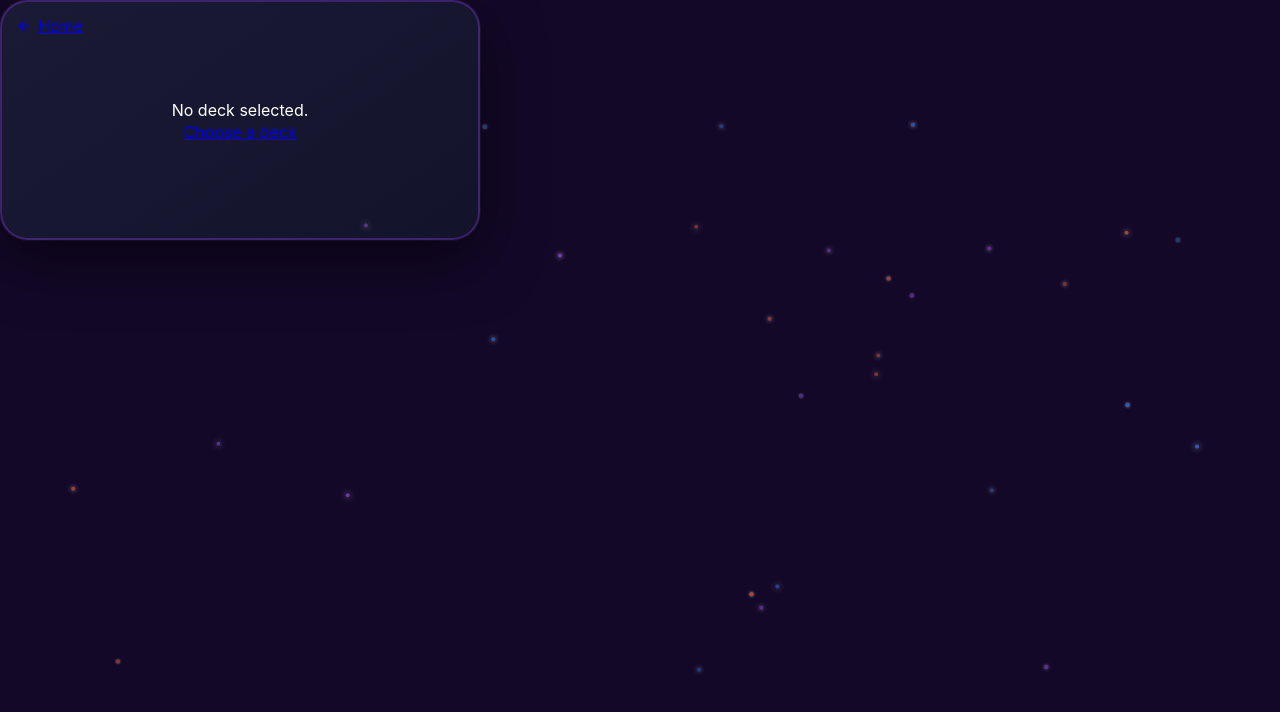
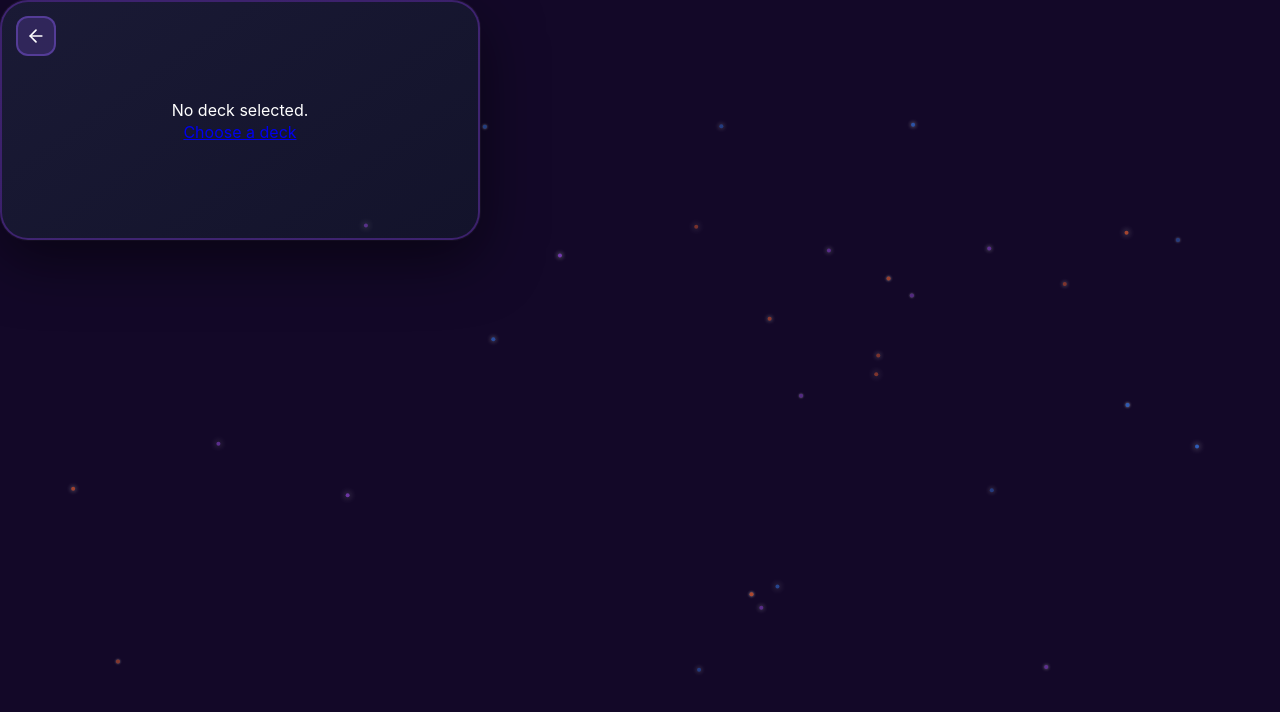
Before and after one commit to Noona-A/Coventry-Pharmacology, a React (Vite) app: page /game in a window 1280 px wide. Shown: the top 712 px of the page. Built offline with nearby package versions, Linux system fonts and the light colour scheme.

Commit message:
Remove 'Home' text from Game page, show only icon

```diff
--- a/src/pages/Game.tsx
+++ b/src/pages/Game.tsx
@@ -7,9 +7,9 @@ export default function Game() {
   const { currentDeckId } = useGame()
   return (
     <div className="container">
-      <div style={{position:'fixed', top:16, left:16}}>
-        <Link to="/" className="link" style={{ display: 'inline-flex', alignItems: 'center', gap: '6px' }}>
-          <ArrowLeft size={16} /> Home
+      <div style={{position:'fixed', top:16, left:16, zIndex: 100}}>
+        <Link to="/" className="nav-icon" style={{ display: 'inline-flex', alignItems: 'center', justifyContent: 'center' }}>
+          <ArrowLeft size={20} />
         </Link>
       </div>
       {!currentDeckId ? (
```
